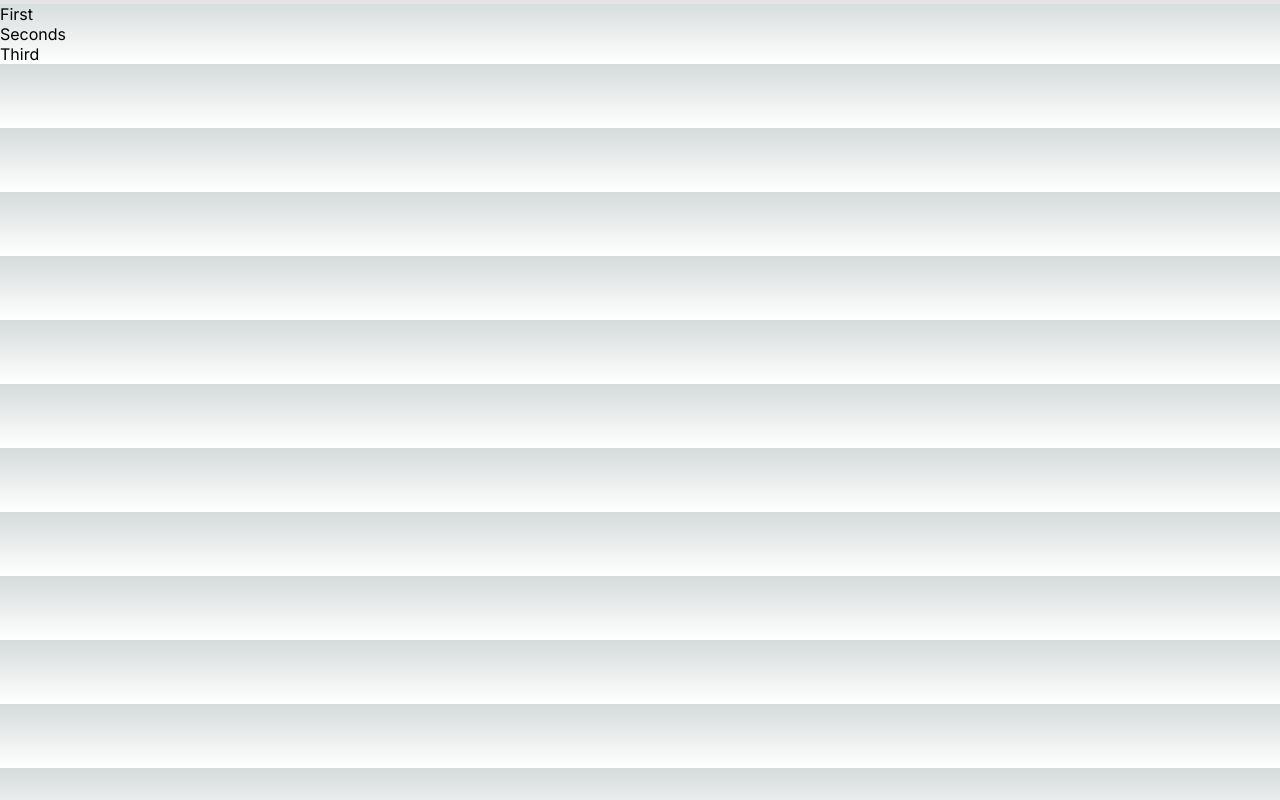
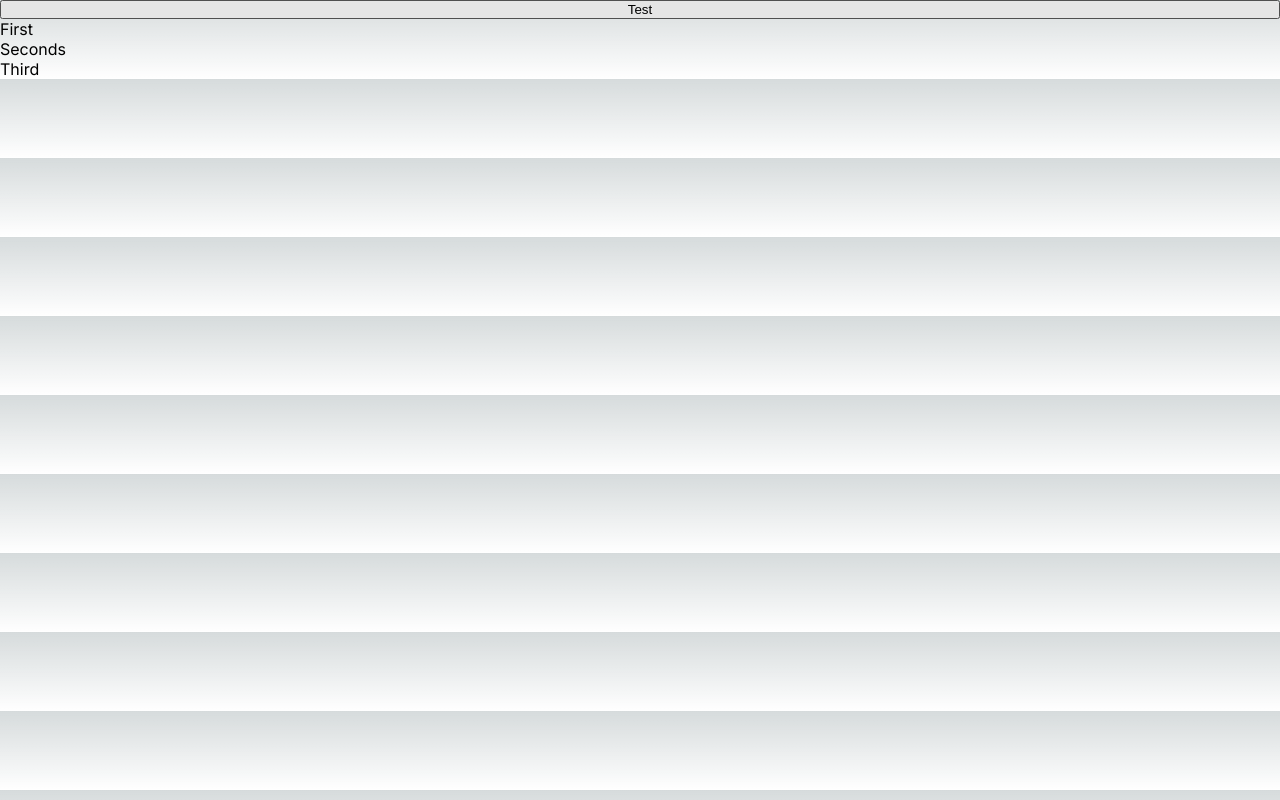
Before and after one commit to antonioorct/nextjs-basepath-link-test, a Next.js app: page /basepath/ in a window 1280 px wide. Built offline with nearby package versions, Linux system fonts and the light colour scheme.

Commit message:
Add text to button

```diff
--- a/app/page.tsx
+++ b/app/page.tsx
@@ -11,7 +11,7 @@ export default function Home() {
 
   return (
     <div style={{ display: "flex", flexDirection: "column" }}>
-      <button onClick={test}></button>
+      <button onClick={test}>Test</button>
       <Link href="/test/[id]?id=1" as="/test/1">
         First
       </Link>
```
